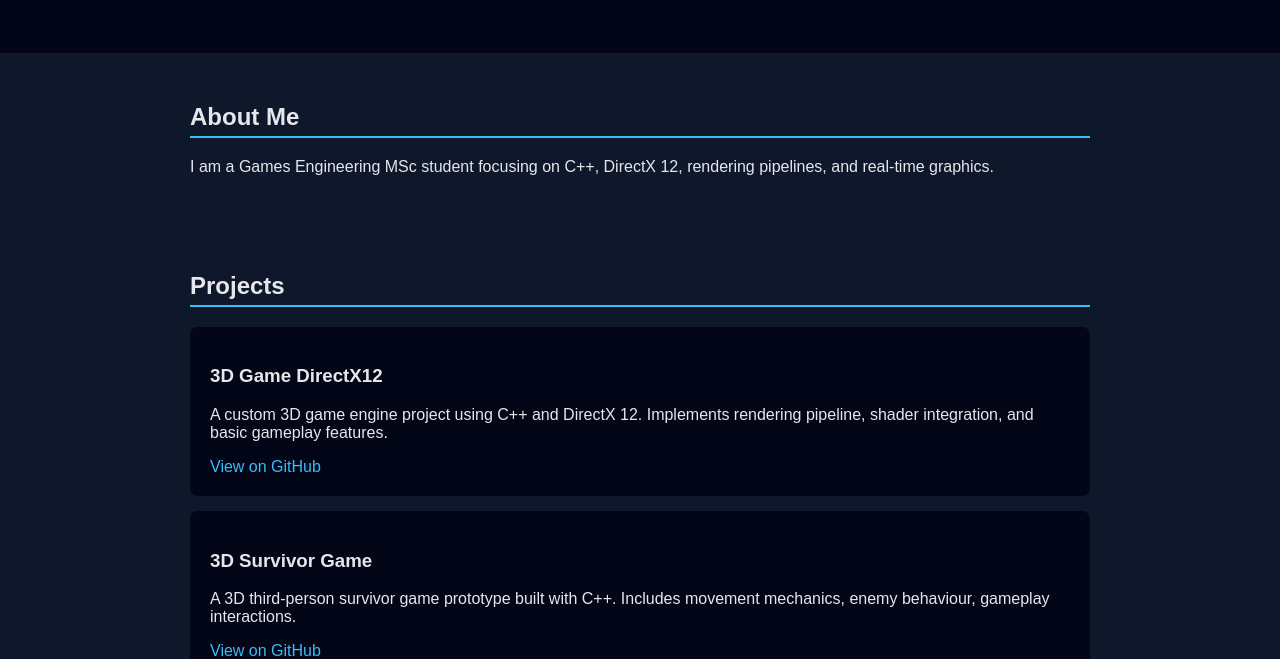
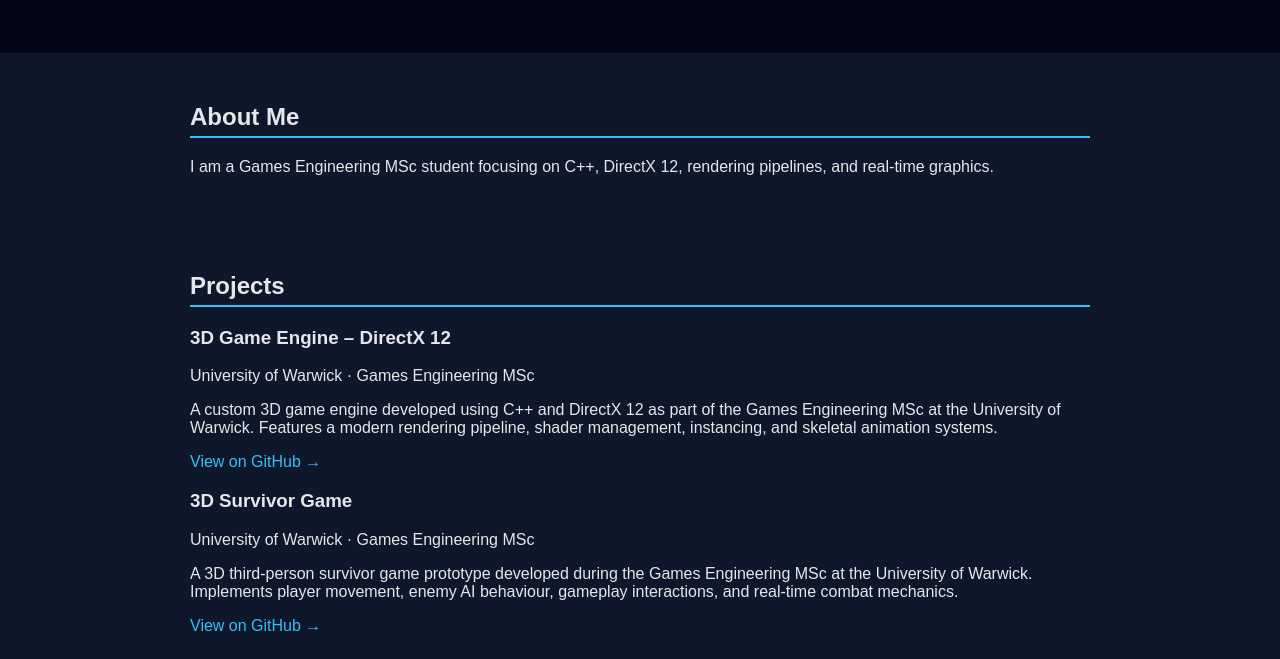
Before and after one commit to ege-ozgur/ege-ozgur.github.io, a plain HTML site: page index.html in a window 1280 px wide. Shown: the part 141-800 px from the top of the page. Drawn offline with Linux system fonts and the light colour scheme.

Commit message:
Add project cards for 3D Game Engine and Survivor Game

```diff
--- a/index.html
+++ b/index.html
@@ -22,26 +22,37 @@
 
 <section>
    <h2>Projects</h2>
-    <div class="project">
-        <h3>3D Game DirectX12</h3>
+
+    <div class="projects-grid">
+
+        <div class="project-card">
+            <h3>3D Game Engine – DirectX 12</h3>
+            <p class="project-meta">University of Warwick · Games Engineering MSc</p>
             <p>
-            A custom 3D game engine project using C++ and DirectX 12.
-            Implements rendering pipeline, shader integration, and basic gameplay features.
+                A custom 3D game engine developed using C++ and DirectX 12 as part of
+                the Games Engineering MSc at the University of Warwick.
+                Features a modern rendering pipeline, shader management,
+                instancing, and skeletal animation systems.
             </p>
             <a href="https://github.com/ege-ozgur/3D-Game-Directx12" target="_blank">
-            View on GitHub
+                View on GitHub →
             </a>
         </div>
 
-    <div class="project">
+        <div class="project-card">
             <h3>3D Survivor Game</h3>
+            <p class="project-meta">University of Warwick · Games Engineering MSc</p>
             <p>
-            A 3D third-person survivor game prototype built with C++.
-            Includes movement mechanics, enemy behaviour, gameplay interactions.
+                A 3D third-person survivor game prototype developed during
+                the Games Engineering MSc at the University of Warwick.
+                Implements player movement, enemy AI behaviour,
+                gameplay interactions, and real-time combat mechanics.
             </p>
             <a href="https://github.com/ege-ozgur/3D-SurvivorGame" target="_blank">
-            View on GitHub
+                View on GitHub →
             </a>
+        </div>
+
     </div>
 
 </section>
```
Lines whose indentation alone changed are shown as unchanged.
